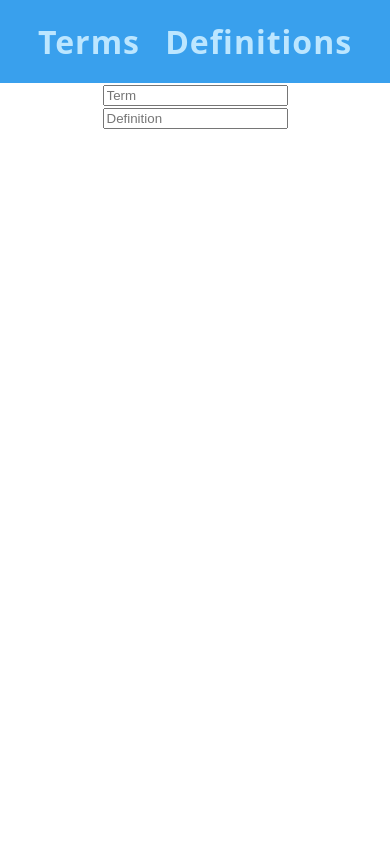
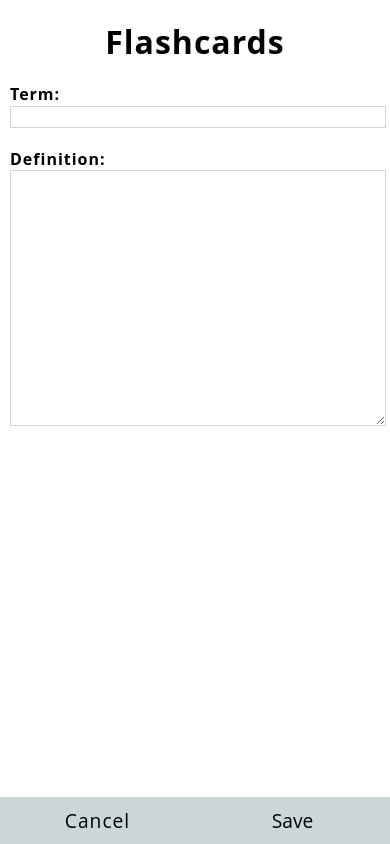
Before and after one commit to iidodson/SE-321-Group-Project-3, a PHP site: page /Editing_Terms_Page.html in a window 390 px wide. Run offline with PHP 8.4, Linux system fonts and the light colour scheme.

Commit message:
Updating styles for Editing_Terms_Page.html

```diff
--- a/Editing_Terms_Page.html
+++ b/Editing_Terms_Page.html
@@ -1,29 +1,43 @@
 <!DOCTYPE html>
 <head>
-	<title>Editing_Terms_Page</title>
+	<title>Terms_Page</title>
 	<meta charset="utf-8">
-	<meta name="viewport" content="width=device-width, initial-scale=1">
-	<link rel="stylesheet" href="css/default.css" id="theme-stylesheet">
+    <meta name="viewport" content="width=device-width, initial-scale=1">
+    <link rel="stylesheet" href="css/default.css" id="theme-stylesheet">
 </head>
 <body>
-	<div class="editingHeader">
-		<div class="terms">
-			<h1>Terms</h1>
-		</div>
-		<div class="definitions">
-			<h1>Definitions</h1>
-		</div>
+	<div class="header">
+		<h1>Flashcards</h1>
+	</div>
+	<div class="top top-terms">
+		<section id="title">
+			<form>
+				<div>
+					<div>
+						<label for="titleinput" class="headline">Term:</label>
+						<input class="form-control" type="text" id="titleinput" aria-describedby="titleinput" >
+					</div>
+					<div class="row">
+						<label for="titleinput" class="headline">Definition:</label>
+		          <textarea class="form-textarea form-textarea--flashcard"></textarea>
+		      </div>
+				</div>
+			</form>
+		</section>
+
 	</div>
 
 
-	<div class="editingContent">
-		<div class="editTermDiv">
-			<input class="termText" type="text" name="termText" placeholder="Term"></input>
-		</div>
-		<div class="editDefDiv">
-			<input class="defText" type="text" name="defText" placeholder="Definition"></input>
-		</div>
+	<div class="button">
+			<div class="button-container">
+				<a href="Terms_Page.html" class="button-container--text ">Cancel</a>
+			</div>
+			<div class="button-container">
+				<a href="Terms_Page.html" class="button-container--text "><button class="button-container--text" type="button" name="button">Save</button></a>
+			</div>
 	</div>
+	</div>
+
 
 </body>
 </html>
--- a/Terms_Page.html
+++ b/Terms_Page.html
@@ -26,7 +26,7 @@
 				<a href="index.html" class="button-container--text ">Cancel</a>
 			</div>
 			<div class="button-container">
-				<a href="create_flashcard.html" class="button-container--text ">New Note</a>
+				<a href="Editing_Terms_Page.html" class="button-container--text ">New Note</a>
 			</div>
 	</div>
 	</div>
--- a/css/default.css
+++ b/css/default.css
@@ -58,7 +58,12 @@
     height: 100%;
     width: 100%;
     border: none;
-    font-size: 1.500rem;
+    font-size: 16px;
+  }
+
+  .form-textarea--flashcard {
+    border: 1px solid #cbd6d6;
+    height: 250px;
   }
 
   .button {
@@ -183,6 +188,7 @@
 
   .headline {
     font-size: 16px;
+    font-weight: bold;
   }
 
   .folders-row {
@@ -213,6 +219,10 @@
     padding: 10px;
   }
 
+  .top-terms{
+    padding-top: 0px;
+  }
+
   .table{
     margin: auto;
     border: #cbd6d6 1px solid;
@@ -233,4 +243,8 @@
     border-right: #cbd6d6 1px solid;
   }
 
+  .row{
+    padding-top: 20px;
+  }
+
 }
```
Also changed, not shown: create_flashcard.html (deleted).
